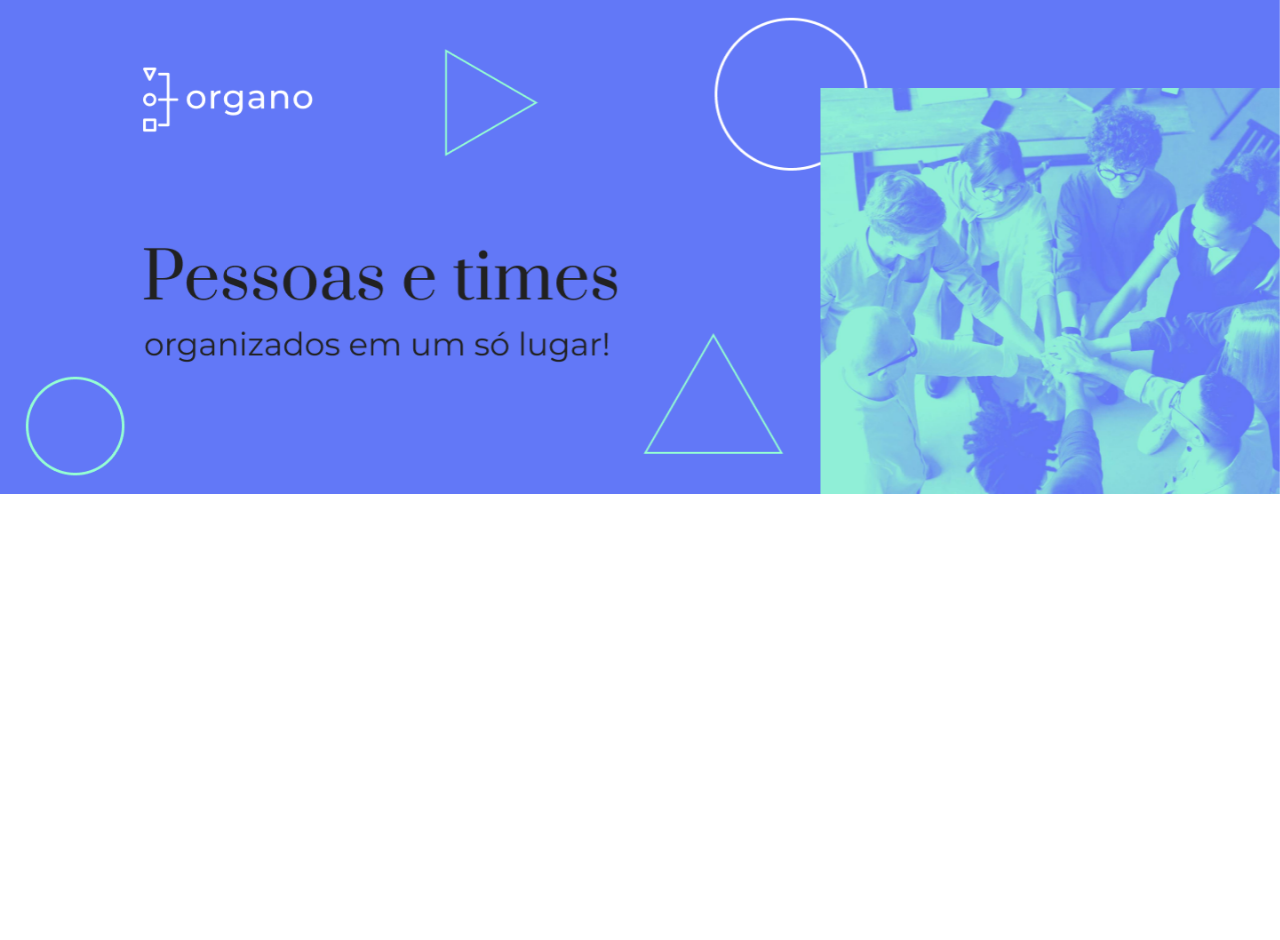
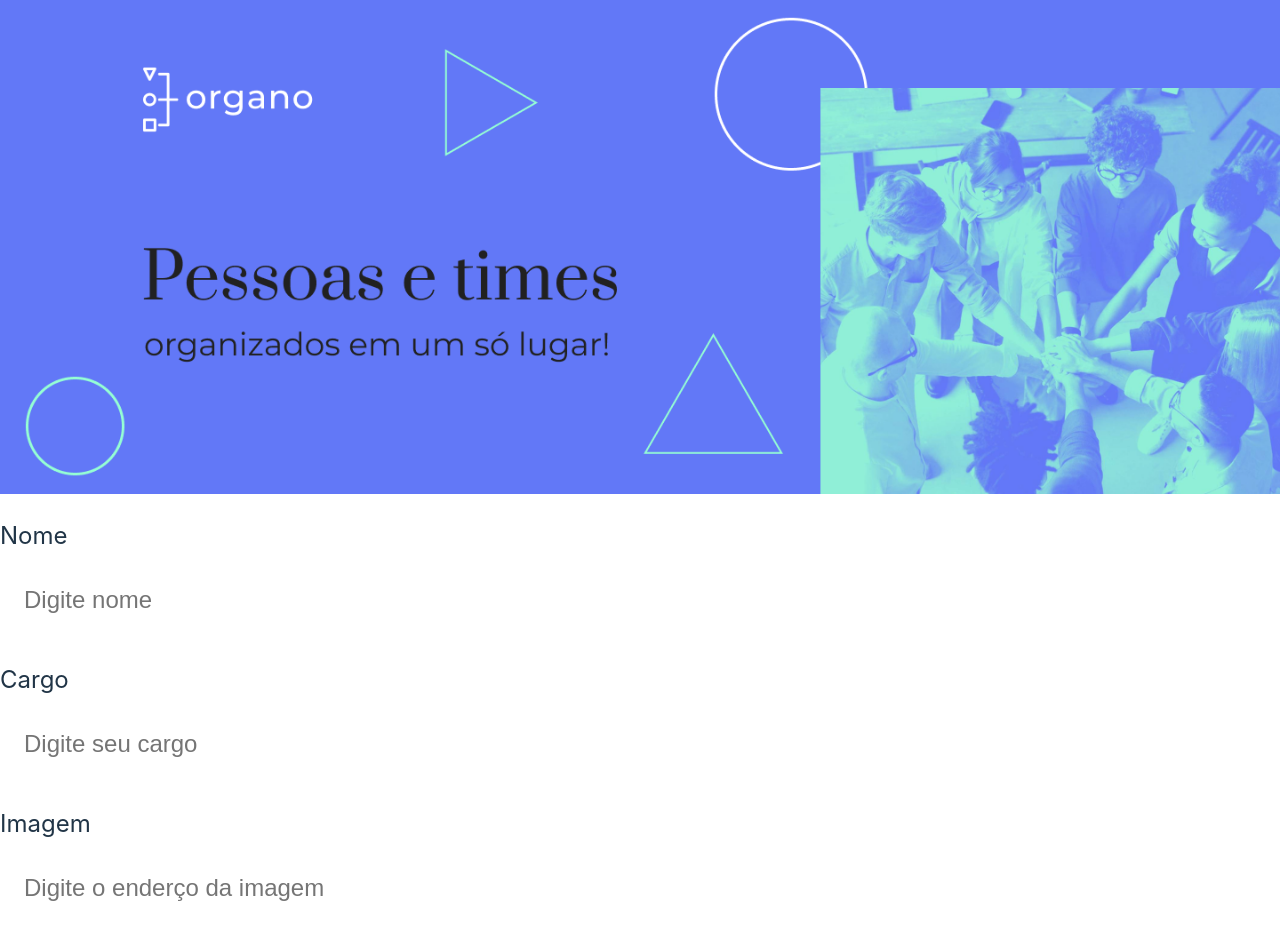
Before and after one commit to Jaelcio-de-Araujo/organo, a React (Vite) app in the folder Organo/: page / in a window 1280 px wide. Shown: the top 940 px of the page. Before the commit the page ends 800 px from the top, so only its background shows below. Built offline with nearby package versions, Linux system fonts and the light colour scheme.

Commit message:
add props

```diff
--- a/Organo/src/App.jsx
+++ b/Organo/src/App.jsx
@@ -1,12 +1,16 @@
-import Banner from "./componentes/Banner/Banner";
+import React from 'react';
+import Banner from "./componentes/Banner";
+import CampoTexto from "./componentes/CampoTexto";
 
 function App() {
-
   return (
     <>
-        <Banner/>
+      <Banner />
+      <CampoTexto label="Nome" placeholder="Digite nome"/>
+      <CampoTexto label="Cargo" placeholder="Digite seu cargo"/>
+      <CampoTexto label="Imagem" placeholder="Digite o enderço da imagem"/>
     </>
-  )
+  );
 }
 
-export default App
+export default App;
--- a/Organo/src/componentes/Banner/Banner.css
+++ b/Organo/src/componentes/Banner/Banner.css
@@ -5,13 +5,10 @@
   }
 
   .banner {
-    position: fixed; /* Fixa a posição da div banner */
     top: 0; /* Ajusta a div banner para o topo */
-    left: 0; /* Ajusta a div banner para a esquerda */
     width: 100%; /* Faz a div banner ocupar toda a largura */
     background-color: #6278f7;
     text-align: center;
-    z-index: 9999; /* Define um índice z alto para garantir que a div banner esteja acima de todo o conteúdo */
   }
 
   .banner img {
--- /dev/null
+++ b/Organo/src/componentes/CampoTexto/CampoTexto.css
@@ -0,0 +1,19 @@
+.campo-texto{
+    margin: 24px 0;
+}
+
+.campo-texto label {
+    display: block;
+    margin-bottom: 8px;
+    font-size: 24px;;
+}
+
+.campo-texto input {
+    background-color: #fff;
+    box-shadow: 10px 10px 30px rgba(0, 0, 0, 0);
+    width: 100%;
+    border: none;
+    font-size: 24px;
+    padding: 24px;
+    box-sizing: border-box;
+}
--- /dev/null
+++ b/Organo/src/componentes/CampoTexto/index.jsx
@@ -0,0 +1,13 @@
+import React from 'react';
+import './CampoTexto.css';
+
+const CampoTexto = (props) => {
+  return (
+    <div className="campo-texto">
+      <label>{props.label}</label>
+      <input placeholder={props.placeholder}/>
+    </div>
+  );
+}
+
+export default CampoTexto;
```
Also changed, not shown: Organo/src/componentes/Banner/index.jsx (renamed from Organo/src/componentes/Banner/Banner.jsx).
